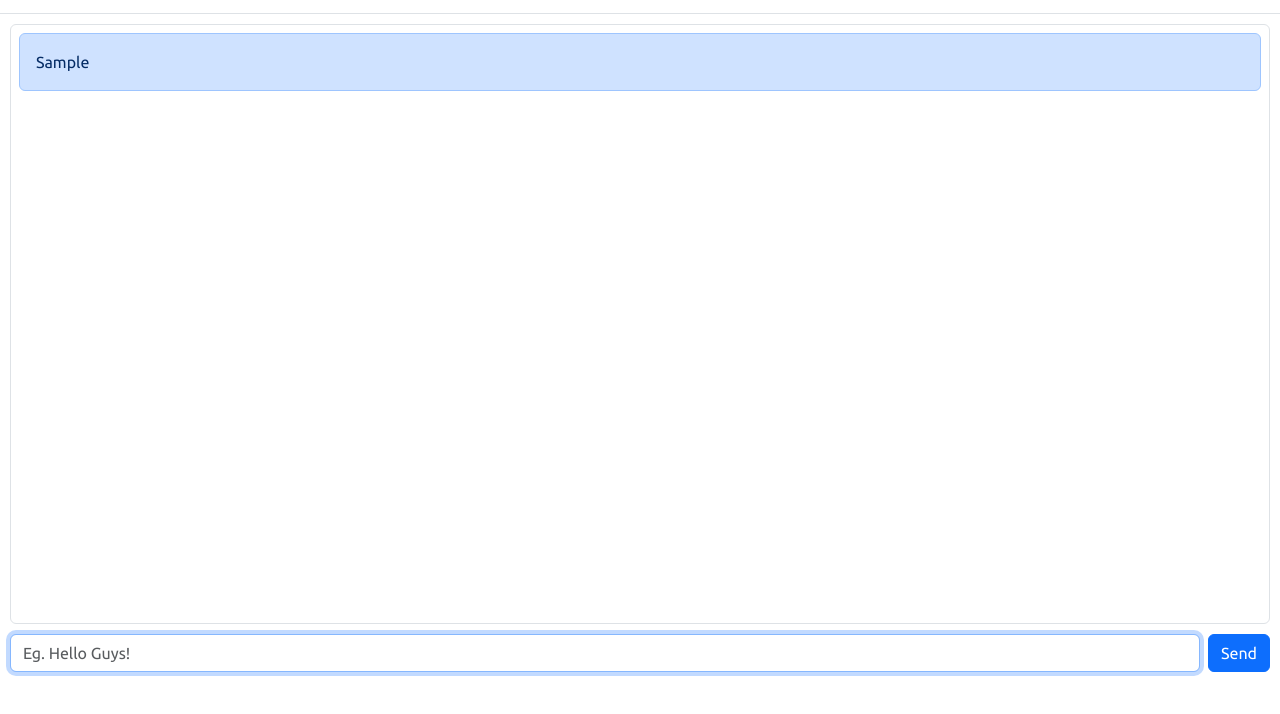
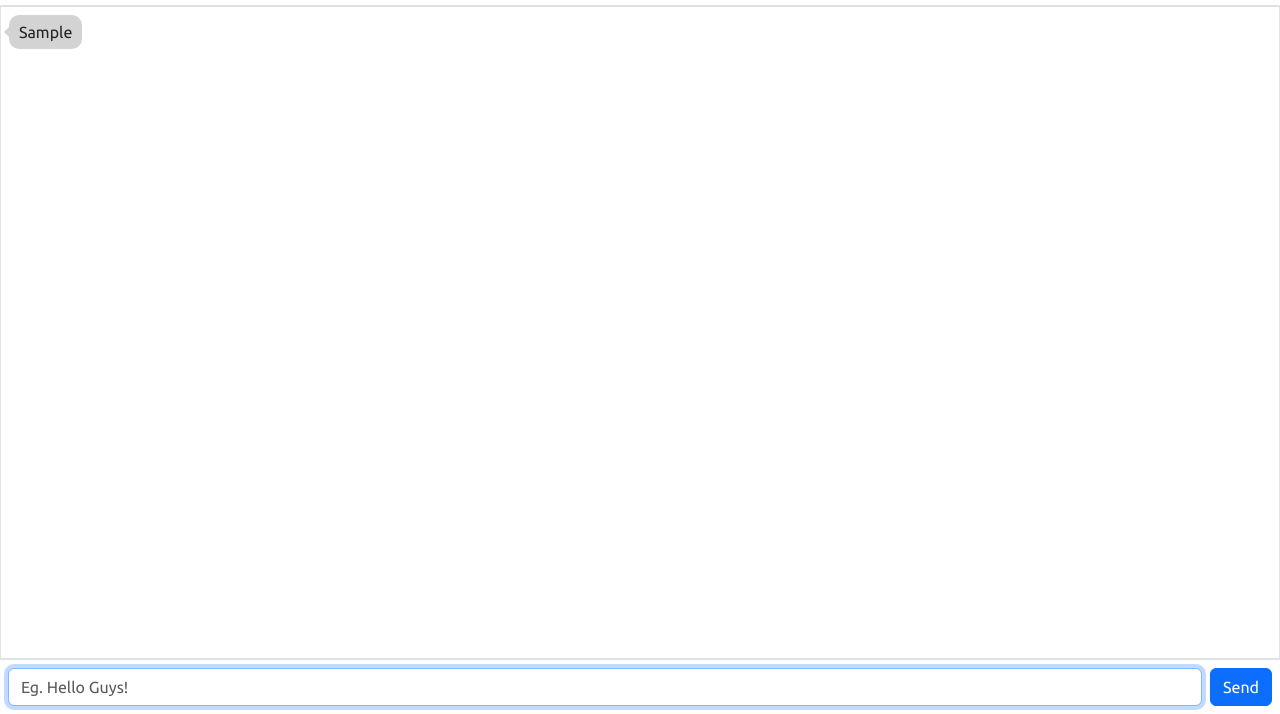
Before and after one commit to Ajan-DEP11/websockets, a website built with Parcel: page front-end/src/index.html in a window 1280 px wide. Both pictures are taken after typing "Sample" into the empty fields and a click on the button "Send". Shown: the part 86-800 px from the top of the page. Built offline with nearby package versions, Linux system fonts and the light colour scheme; files whose address does not match are found by name.

Commit message:
Update styles

```diff
--- a/front-end/src/css/main.css
+++ b/front-end/src/css/main.css
@@ -3,14 +3,68 @@
     font-family: Ubuntu, system-ui, 'sans-serif';
 }
 
-main {
-    padding: 10px;
+#output {
+    overflow-y: auto;
+    display: flex;
+    flex-direction: column;
 }
 
-#output {
-    height: calc(100vh - 200px);
+#output > div:last-child {
+    margin-bottom: 0;
+}
+
+main, #output-wrapper {
+    height: 0;
+}
+
+.message.me {
+    align-self: flex-end;
+    background-color: rgb(208, 242, 255);
+}
+
+.message {
+    width: fit-content;
+    background-color: lightgray;
+    padding: 5px 10px;
     margin-bottom: 10px;
-    overflow-x: hidden;
-    overflow-y: auto;
-    /* display: grid; */
+    border-radius: 10px;
+    position: relative;
 }
+
+.message.others::after{
+    position: absolute;
+    content: '';
+    display: block;
+    height: 0;
+    width: 5px;
+    border-top: 5px solid transparent;
+    border-right: 5px solid lightgray;
+    border-bottom: 5px solid transparent;
+    left: 0;
+    top: 50%;
+    transform: translate(-100%, -50%);
+}
+
+.message.me::after{
+    position: absolute;
+    content: '';
+    display: block;
+    height: 0;
+    width: 5px;
+    border-top: 5px solid transparent;
+    border-left: 5px solid rgb(208, 242, 255);
+    border-bottom: 5px solid transparent;
+    right: 0;
+    top: 50%;
+    transform: translate(100%, -50%);
+}
+
+#output::-webkit-scrollbar {
+    width: 8px;
+    height: 8px;
+    background-color: #e0e0e0; /* or add it to the track */
+  }
+
+#output::-webkit-scrollbar-thumb {
+    background: rgb(12, 144, 196);
+}
--- a/front-end/src/index.html
+++ b/front-end/src/index.html
@@ -12,14 +12,16 @@
     <link rel="stylesheet" href="css/main.css">
     <script type="module" src="js/main.js"></script>
 </head>
-<body>
+<body class="d-flex flex-column vh-100">
     <header class="p-2 text-center border-bottom">
         <h2>Chat App</h2>
-        <h4>WebSockets in Action</h4>
+        <h4 class="m-0">WebSockets in Action</h4>
     </header>
-    <main>
-        <div class="border rounded p-2" id="output"></div>
-        <form action="javascript:void(0)" class="d-flex gap-2">
+    <main class="flex-grow-1 d-flex flex-column">
+        <div id="output-wrapper" class="border flex-grow-1 pb-2">
+            <div id="output" class="p-2 h-100"></div>
+        </div>
+        <form action="javascript:void(0)" class="border-top d-flex gap-2 p-2">
             <input class="form-control" id="txt-message" type="text" placeholder="Eg. Hello Guys!">
             <button class="btn btn-primary" id="btn-send">Send</button>
         </form>
--- a/front-end/src/js/main.js
+++ b/front-end/src/js/main.js
@@ -16,6 +16,7 @@ btnSendElm.addEventListener('click', ()=> {
     }).then(res => {
         if (res.ok){
             addChatMessageRecord(message);
+            outputElm.scrollTo(0, outputElm.scrollHeight);
             txtMessageElm.value = '';
             txtMessageElm.focus();
         }else{
@@ -26,7 +27,7 @@ btnSendElm.addEventListener('click', ()=> {
 
 function addChatMessageRecord(message){
     const messageElm = document.createElement('div');
-    messageElm.classList.add('alert', 'alert-primary')
+    messageElm.classList.add('message', 'others')
     outputElm.append(messageElm);
     messageElm.innerText = message;
 }
@@ -41,4 +42,6 @@ function loadChatMessages(){
     .catch(err => console.log(err));
 }
 
-setInterval(loadChatMessages, 1000);
+// setInterval(loadChatMessages, 5000);
+
+loadChatMessages();
```
